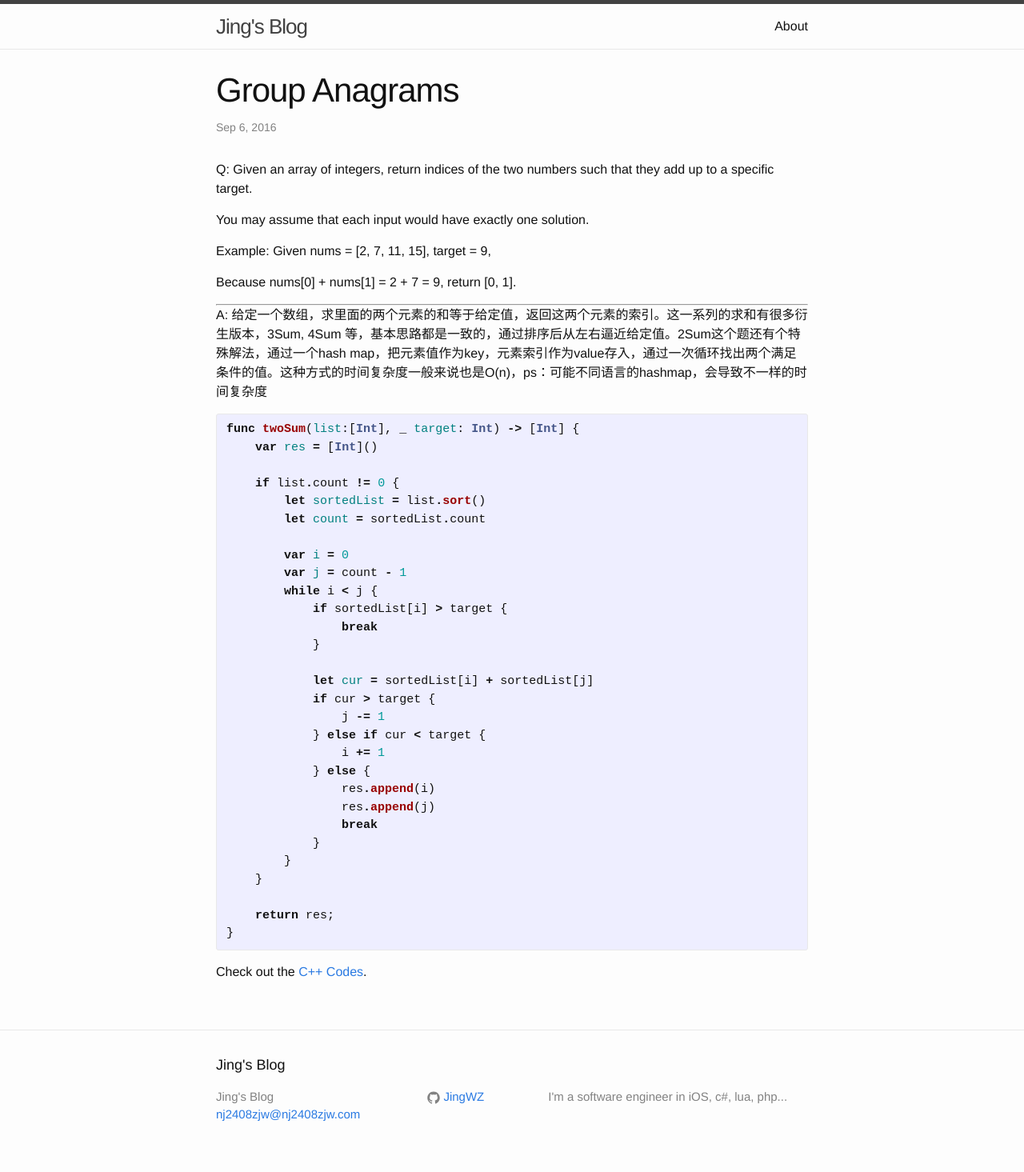
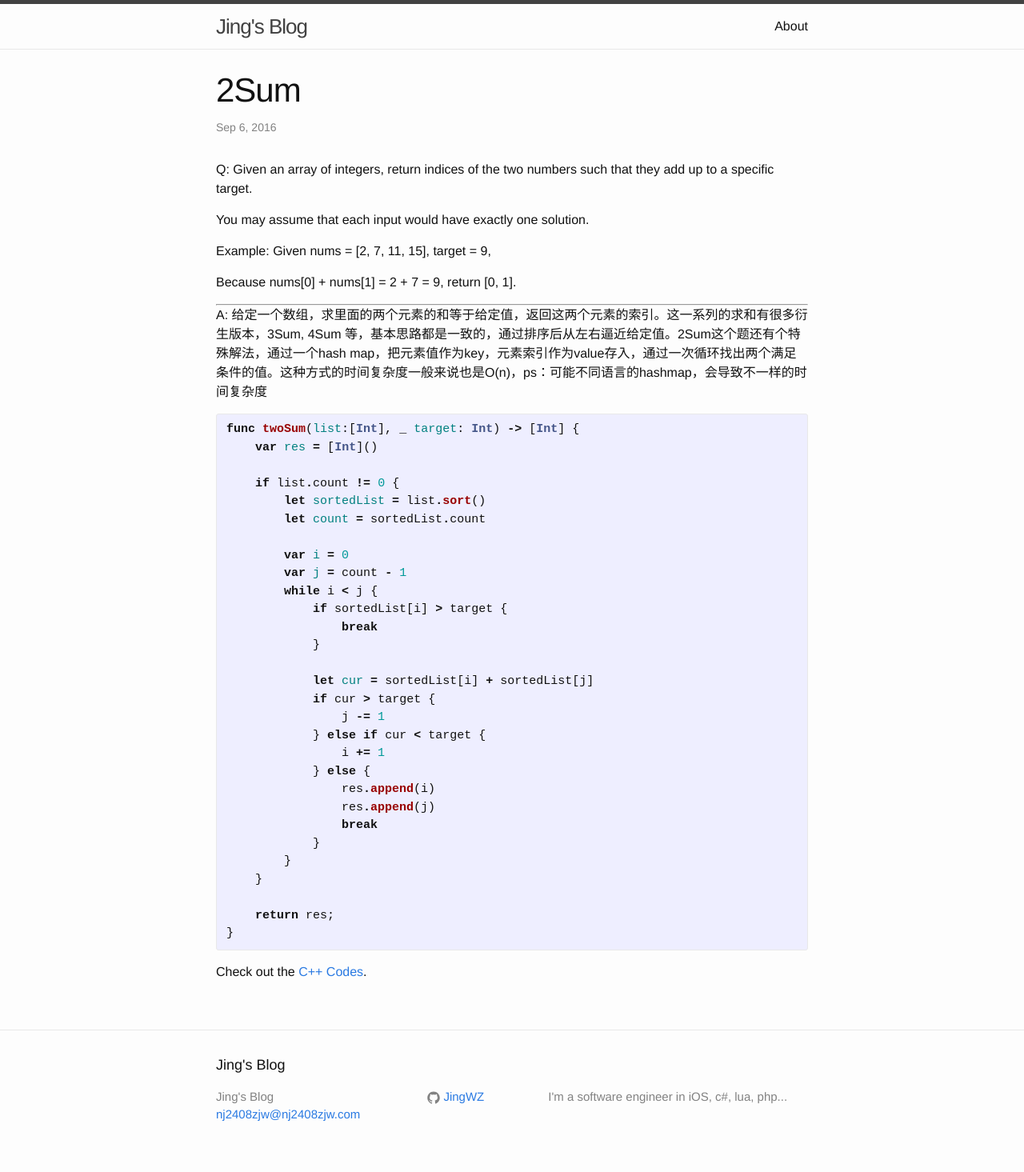
Before and after one commit to JingWZ/JingWZ.github.io, a Jekyll site: the page built from _posts/2016-09-06-TwoSum.markdown, in a window 1280 px wide. Shown: the whole page at 80% size. Built offline with Jekyll 4.4.1, drawn with Linux system fonts in a browser that asks for light colours.

Commit message:
TwoSum fix title

```diff
--- a/_posts/2016-09-06-TwoSum.markdown
+++ b/_posts/2016-09-06-TwoSum.markdown
@@ -1,6 +1,6 @@
 ---
 layout: post
-title:  "Group Anagrams"
+title:  "2Sum"
 date:   2016-09-06 20:30:00 +0800
 categories: arithmetic
 ---
```
